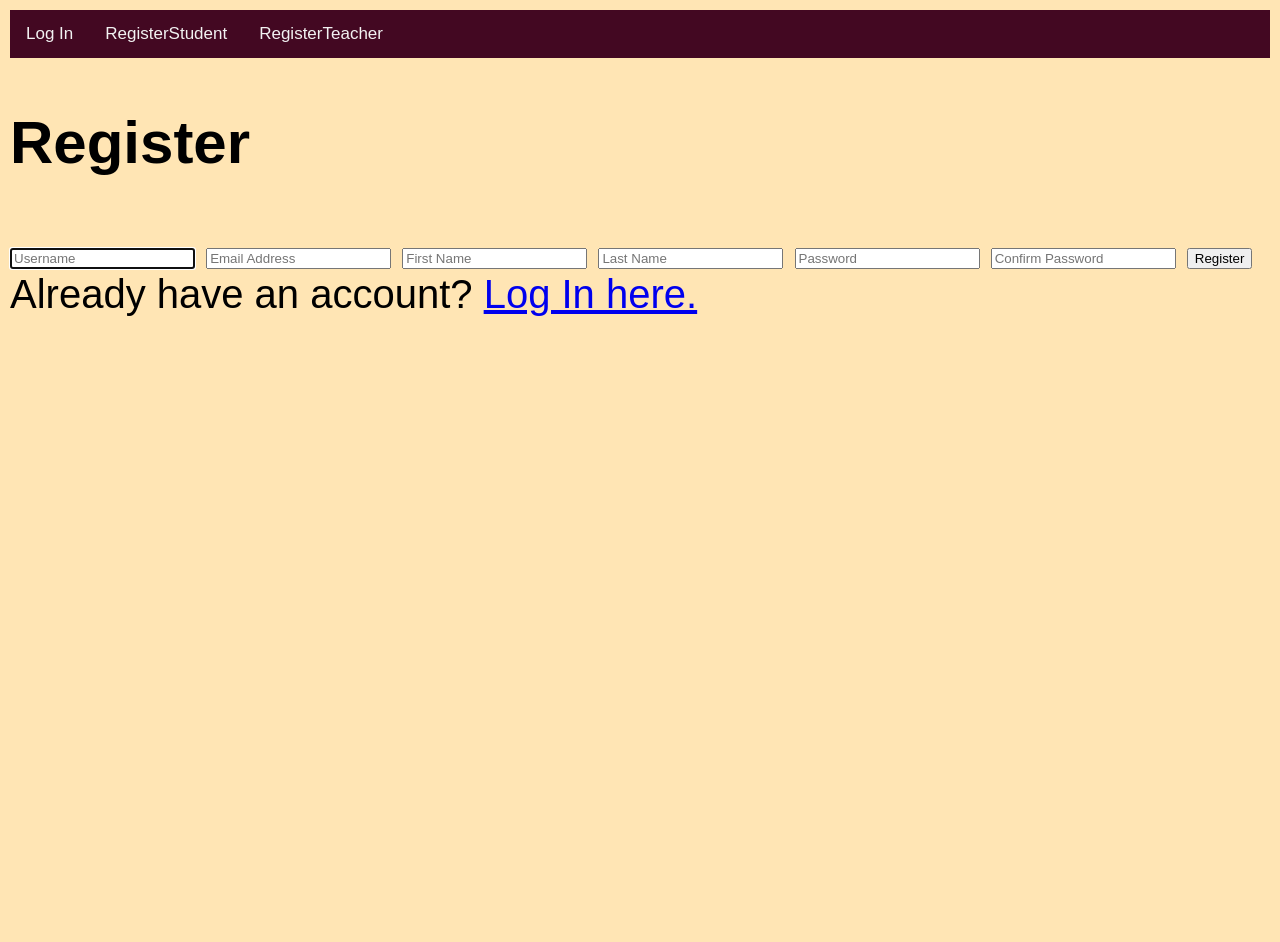
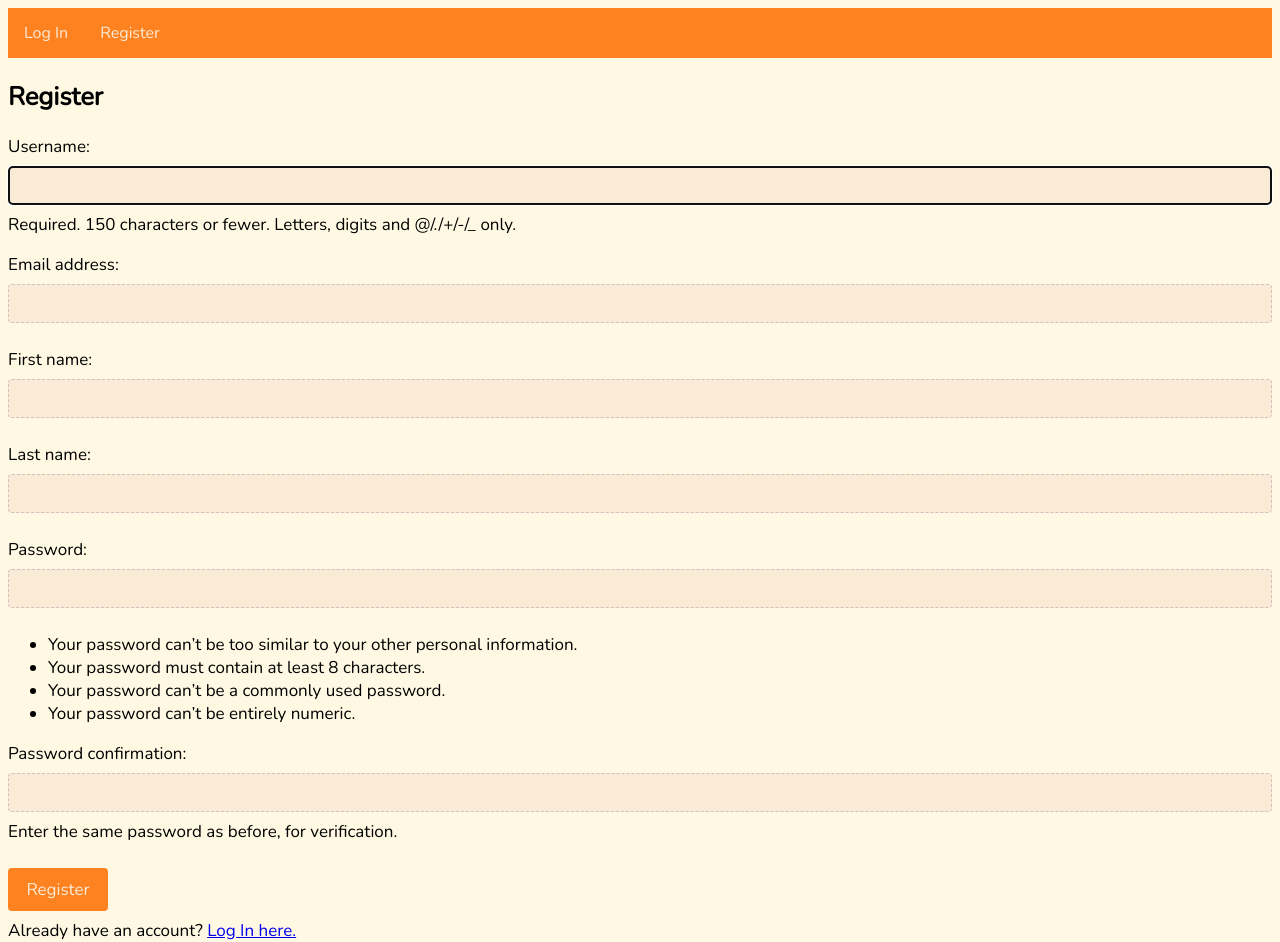
Before and after one commit to kershik/CS50Web-Capstone, a Django app: page /register/STUDENT in a window 1280 px wide. Before the commit the page ends 316 px from the top, so only its background shows below. Run offline with Django 4.2, Linux system fonts and the light colour scheme; some web fonts are replaced.

Commit message:
made student side until one-assignment

```diff
--- a/fproject/lms/forms.py
+++ b/fproject/lms/forms.py
@@ -1,17 +1,15 @@
-from .models import CustomUser, Student, Teacher
 from django.contrib.auth.forms import UserCreationForm
-from django import forms
 
-class CustomCreationForm(UserCreationForm):
+from .models import Student, Teacher
 
-    class Meta:
+class StudentCreationForm(UserCreationForm):
+
+    class Meta(UserCreationForm.Meta):
         model = Student
-        fields = ('username', 'first_name','last_name', 'password1' ,'password2',)
+        fields = ('username', 'email', 'first_name','last_name',)
 
-    def save(self, type):
-        if type == "STUDENT":
-            student = Student.objects.create_user()
-            return student
-        elif type == "TEACHER":
-            teacher = Teacher.objects.create_user()
-            return teacher
+class TeacherCreationForm(UserCreationForm):
+
+    class Meta(UserCreationForm.Meta):
+        model = Teacher
+        fields = ('username', 'email', 'first_name','last_name',)
--- a/fproject/lms/static/lms/styles.css
+++ b/fproject/lms/static/lms/styles.css
@@ -9,35 +9,83 @@ html {
 }
 
 body {
-    background-color: #ffe5b4;
-    font-family: 'KG Neatly Printed', sans-serif;
-    font-size: 40px;
-    margin: 10px;
+    background-color: #fff9e3;
+    font-family: 'Nunito';
     height: 100%;
+    font-size: 17px;
+    /* delete font size later? */
 }
 
-
-/* Add a black background color to the top navigation */
-.topnav {
-    background-color: rgb(67, 8, 34);
+/* Navbar container */
+.navbar {
     overflow: hidden;
-    width: 100%;
+    background-color: rgba(255, 111, 0, 0.856);
+    font-family: inherit;
+    font-size: 16px;
 }
 
-/* Style the links inside the navigation bar */
-.topnav a {
+  /* Links inside the navbar */
+.navbar a {
     float: left;
-    color: #f2f2f2;
+    font-size: 16px;
+    color: antiquewhite;
     text-align: center;
     padding: 14px 16px;
     text-decoration: none;
-    font-size: 17px;
 }
 
-/* Change the color of links on hover */
-.topnav a:hover {
+/* The dropdown container */
+.dropdown {
+    float: left;
+    overflow: hidden;
+}
+
+/* Dropdown button */
+.dropdown .dropbtn {
+    font-size: 16px;
+    border: none;
+    outline: none;
+    color: antiquewhite;
+    padding: 14px 16px;
+    background-color: inherit;
+    font-family: inherit; /* Important for vertical align on mobile phones */
+    margin: 0; /* Important for vertical align on mobile phones */
+}
+
+/* Add a red background color to navbar links on hover */
+.navbar a:hover, .dropdown:hover .dropbtn {
+    background-color: rgb(251, 235, 162);
+    color: rgb(131, 59, 4);
+}
+
+/* Dropdown content (hidden by default) */
+.dropdown-content {
+    display: none;
+    position: absolute;
+    background-color: rgb(251, 235, 162);
+    min-width: 160px;
+    box-shadow: 0px 8px 16px 0px rgba(0,0,0,0.2);
+    z-index: 1;
+}
+
+/* Links inside the dropdown */
+.dropdown-content a {
+    float: none;
+    color: rgb(131, 59, 4);
+    padding: 12px 16px;
+    text-decoration: none;
+    display: block;
+    text-align: left;
+}
+
+/* Add a grey background color to dropdown links on hover */
+.dropdown-content a:hover {
     background-color: #ddd;
-    color: black;
+}
+
+/* Show the dropdown menu on hover */
+.dropdown:hover .dropdown-content {
+    display: block;
 }
 
 #greet-view {
@@ -48,6 +96,47 @@ body {
     position: absolute;
     top: 50%;
     left: 50%;
+    font-size: 40px;
+    color:rgb(131, 59, 4);
     transform: translate(-50%, -50%);
     text-align: center;
 }
+
+.register-form input {
+    width: 100%;
+    padding: 10px 15px;
+    margin: 8px 0;
+    border: 1px dashed rgb(214, 189, 189);
+    border-radius: 4px;
+    background-color: antiquewhite;
+    font-size: 15px;
+    color:rgb(72, 16, 16);
+}
+
+.register-form input[type=submit] {
+    width: 100px;
+    font-family: inherit;
+    font-size: 17px;
+    padding: 10px 10px;
+    background-color: rgba(255, 111, 0, 0.856);
+    color: antiquewhite;
+    border: none;
+    text-align: center;
+}
+
+.subj-div {
+    border: 1px dashed rgb(131, 59, 4);
+    border-radius: 5px;
+    padding: 10px 15px;
+    margin: 10px;
+    cursor: pointer;
+}
+
+/* change this style later */
+.assign-div {
+    border: 1px dashed rgb(131, 59, 4);
+    border-radius: 5px;
+    padding: 10px;
+    margin: 10px;
+    cursor: pointer;
+}
--- a/fproject/lms/templates/lms/layout.html
+++ b/fproject/lms/templates/lms/layout.html
@@ -5,21 +5,31 @@
     <head>
         <title>Classroom</title>
         <link rel="stylesheet" href="{% static 'lms/styles.css' %}">
-        <link rel="stylesheet" href="https://fonts.cdnfonts.com/css/kg-neatly-printed">
+        <link href='https://fonts.googleapis.com/css?family=Nunito' rel='stylesheet'>
         {% block script %}
         {% endblock %}
     </head>
     <body>
 
-        <div class="topnav">
+        <div class="navbar">
             {% if user.is_authenticated %}
-                    <a href="{% url 'logout' %}">Log Out</a>
+                <a href="{% url 'logout' %}">Log Out</a>
+                <a href="#" id="subjects">Subjects</a>
+                <a href="#" id="submissions">Submissions</a>
+                <a href="#" id="notifications">Notifications</a>
             {% else %}
-                    <a href="{% url 'login' %}">Log In</a>
-                    <a href="{% url 'register' 'STUDENT' %}">RegisterStudent</a>
-                    <a href="{% url 'register' 'TEACHER' %}">RegisterTeacher</a>
+                <a href="{% url 'login' %}">Log In</a>
+                <div class="dropdown">
+                    <button class="dropbtn">Register
+                        <i class="fa fa-caret-down"></i>
+                    </button>
+                    <div class="dropdown-content">
+                        <a href="{% url 'register' 'STUDENT' %}">As Student</a>
+                        <a href="{% url 'register' 'TEACHER' %}">As Teacher</a>
+                    </div>
+                </div>
             {% endif %}
-        </div>
+            </div>
 
         {% block body %}
         {% endblock %}
--- a/fproject/lms/templates/lms/register.html
+++ b/fproject/lms/templates/lms/register.html
@@ -8,15 +8,10 @@
         <div>{{ message }}</div>
     {% endif %}
 
-    <form action="{% url 'register' type %}" method="post">
+    <form class='register-form' action="{% url 'register' type %}" method="post">
         {% csrf_token %}
-            <input autofocus type="text" name="username" placeholder="Username">
-            <input type="email" name="email" placeholder="Email Address">
-            <input type="text" name="first_name" placeholder="First Name">
-            <input type="text" name="last_name" placeholder="Last Name">
-            <input type="password" name="password" placeholder="Password">
-            <input type="password" name="confirmation" placeholder="Confirm Password">
-            <input type="submit" value="Register">
+        {{ form.as_p }}
+        <input type="submit" value="Register">
     </form>
 
     Already have an account? <a href="{% url 'login' %}">Log In here.</a>
--- a/fproject/lms/urls.py
+++ b/fproject/lms/urls.py
@@ -6,5 +6,11 @@ urlpatterns = [
     path('', views.index, name="index"),
     path("login", views.login_view, name="login"),
     path("logout", views.logout_view, name="logout"),
-    path("register/<str:type>", views.register, name="register")
+    path("student", views.student_view, name="student"),
+    path("teacher", views.teacher_view, name="teacher"),
+    path("register/<str:type>", views.register, name="register"),
+    path("subjects", views.subjects_view, name="subjects"),
+    path("subjects/<int:subj_id>", views.subject_view, name="subject"),
+    path("subjects/<int:subj_id>/assignments", views.assigns_view, name="assignments"),
+    path("assignments/<int:assign_id>", views.assign_view, name="assignment")
 ]
--- a/fproject/lms/views.py
+++ b/fproject/lms/views.py
@@ -6,12 +6,19 @@ from django.urls import reverse
 from django.views.decorators.csrf import csrf_exempt
 from django.contrib.auth.decorators import login_required
 
-from .models import CustomUser, Student, Teacher
-from .forms import CustomCreationForm
+from .models import CustomUser, Student, Teacher, StudentProfile, Group, Subject, Assignment
+from .forms import StudentCreationForm, TeacherCreationForm
+
 
 # Create your views here.
 def index(request):
      return render(request, 'lms/index.html')
+
+def student_view(request):
+    return render(request, "lms/student.html")
+
+def teacher_view(request):
+    return render(request, "lms/teacher.html")
 
 def login_view(request):
     if request.method == "POST":
@@ -28,11 +35,11 @@ def login_view(request):
             if role == 'ADMIN':
                 return HttpResponse('This is admin')
             elif role == 'TEACHER':
-                return HttpResponse('This is teacher')
+                return HttpResponseRedirect(reverse("teacher"))
             elif role == 'STUDENT':
-                return HttpResponse('This is student')
+                return HttpResponseRedirect(reverse("student"))
             else:
-                return HttpResponseRedirect(reverse("login_view"))
+                return HttpResponseRedirect(reverse("login"))
         else:
             return render(request, "lms/login.html", {
                 "message": "Invalid username and/or password."
@@ -46,36 +53,60 @@ def logout_view(request):
     return HttpResponseRedirect(reverse("index"))
 
 def register(request, type):
+    if type == 'STUDENT':
+        form = StudentCreationForm()
+    elif type == 'TEACHER':
+        form = TeacherCreationForm()
+
     if request.method == "POST":
-        username = request.POST["username"]
-        email = request.POST["email"]
-        first_name = request.POST["first_name"]
-        last_name = request.POST["last_name"]
+        if type == 'STUDENT':
+            form = StudentCreationForm(request.POST)
+        elif type == 'TEACHER':
+            form = TeacherCreationForm(request.POST)
+        if form.is_valid():
+            user = form.save()
+            login(request, user)
+            return HttpResponseRedirect(reverse("index"))
+    return render(request, "lms/register.html", {
+            'type': type,
+            'form': form
+        })
 
-        # Ensure password matches confirmation
-        password = request.POST["password"]
-        confirmation = request.POST["confirmation"]
-        if password != confirmation:
-            return render(request, "lms/register.html", {
-                "message": "Passwords must match.",
-                "type": type
-            })
+def subjects_view(request):
+    if request.method == "GET":
+        student = StudentProfile.objects.get(user=request.user)
+        subjects = student.group.subjects.all()
+        return JsonResponse([subject.serialize() for subject in subjects], safe=False)
+    else:
+        return JsonResponse({
+            "error": "GET request required."
+        }, status=400)
 
-        # Attempt to create new user
-        try:
-            if type == "STUDENT":
-                user = Student.objects.create_user(username, email, password,
-                                                   first_name=first_name, last_name=last_name)
-            elif type == "TEACHER":
-                user = Teacher.objects.create_user(username, email, password,
-                                                   first_name=first_name, last_name=last_name)
-        except IntegrityError:
-            return render(request, "lms/register.html", {
-                "message": "Username already taken."
-            })
-        login(request, user)
-        return HttpResponseRedirect(reverse("index"))
+def subject_view(request, subj_id):
+    if request.method == "GET":
+        subject = Subject.objects.get(id=subj_id)
+        return JsonResponse(subject.serialize(), safe=False)
     else:
-        return render(request, "lms/register.html", {
-            'type': type
-        })
+        return JsonResponse({
+            "error": "GET request required."
+        }, status=400)
+
+def assigns_view(request, subj_id):
+    if request.method == "GET":
+        student_group = StudentProfile.objects.get(user=request.user).group
+        subject = Subject.objects.get(id=subj_id)
+        assignments = Assignment.objects.filter(subject=subject, group=student_group)
+        return JsonResponse([a.serialize() for a in assignments], safe=False)
+    else:
+        return JsonResponse({
+            "error": "GET request required."
+        }, status=400)
+
+def assign_view(request, assign_id):
+    if request.method == "GET":
+        assignment = Assignment.objects.get(id=assign_id)
+        return JsonResponse(assignment.serialize(), safe=False)
+    else:
+        return JsonResponse({
+            "error": "GET request required."
+        }, status=400)
```
Also changed, not shown: fproject/lms/models.py (+52 -5 lines), fproject/lms/static/lms/student.js (added, +130 -0 lines), fproject/lms/templates/lms/student.html (added, +14 -0 lines), fproject/lms/templates/lms/teacher.html (added, +13 -0 lines), fproject/db.sqlite3, fproject/lms/migrations/0002_rename_name_subject_title_subject_groups.py (added), fproject/lms/migrations/0003_remove_assignment_answers_remove_assignment_content_and_more.py (added).
